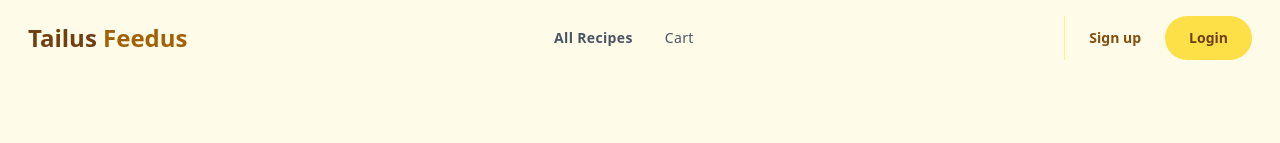
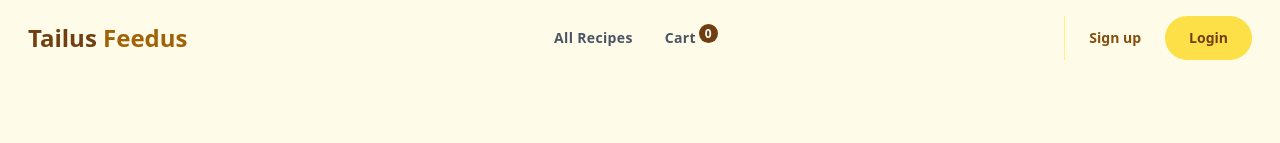
Before and after one commit to khandokarIsmailDev/practical-assessment-repliq, a Next.js app: page / in a window 1280 px wide. Shown: the top 143 px of the page. Built offline with nearby package versions, Linux system fonts and the light colour scheme; no server answers.

Commit message:
add to cart functionlity added with nav

```diff
--- a/components/Modal.jsx
+++ b/components/Modal.jsx
@@ -3,7 +3,7 @@ import React, { Fragment } from "react";
 import { Dialog, Transition } from "@headlessui/react";
 import SingleRecipe from "./Recipes/SingleRecipe";
 
-const Modal = ({id, isOpen, setIsOpen, children }) => {
+const Modal = ({id, isOpen, setIsOpen, children, handleAddToCart }) => {
   return (
     <Transition.Root show={isOpen} as={Fragment}>
       <Dialog
@@ -39,7 +39,7 @@ const Modal = ({id, isOpen, setIsOpen, children }) => {
               leaveTo="opacity-0 translate-y-4 sm:translate-y-0 sm:scale-95"
             >
               <Dialog.Panel className="w-full px-4 py-4 mx-4 text-left transition-all transform bg-white rounded-lg shadow-xl sm:my-8 sm:w-full sm:max-w-lg sm:p-6">
-                <SingleRecipe id={id} setIsOpen={setIsOpen} />
+                <SingleRecipe id={id} setIsOpen={setIsOpen} handleAddToCart={handleAddToCart} />
               </Dialog.Panel>
             </Transition.Child>
           </div>
--- /dev/null
+++ b/components/NavAddToCard.jsx
@@ -0,0 +1,17 @@
+"use client"
+import Link from "next/link";
+import React,{useContext} from "react";
+import { AddToCardContext } from "@/context";
+
+export default function NavAddToCard() {
+  const {cart} = useContext(AddToCardContext)
+  return (
+    <Link
+      href="/cart"
+      className="block md:px-4 font-bold transition hover:text-yellow-700 relative"
+    >
+      <span >Cart</span>
+      <span className="text-white absolute top-[-4px] right-[-6px] text-xs h-4 w-4 p-[.6rem] rounded-full bg-[#713E12] flex items-center justify-center">{cart.length}</span>
+    </Link>
+  );
+}
--- a/components/Navbar.jsx
+++ b/components/Navbar.jsx
@@ -2,6 +2,7 @@
 import Link from "next/link";
 import React, { useEffect, useState } from "react";
 import Cookies from "js-cookie";
+import NavAddToCard from "./NavAddToCard";
 
 const Navbar = () => {
   const [isAuthenticated, setIsAuthenticated] = useState(false);
@@ -56,9 +57,7 @@ const Navbar = () => {
                   </Link>
                 </li>
                 <li>
-                  <Link href="/cart" className="block md:px-4 transition hover:text-yellow-700">
-                    <span>Cart</span>
-                  </Link>
+                  <NavAddToCard />
                 </li>
               </ul>
             </div>
--- /dev/null
+++ b/components/Recipes/AddToCard.jsx
@@ -0,0 +1,8 @@
+"use client";
+import React from 'react'
+
+export default function AddToCard({padding, handleAddToCart}) {
+  return (
+    <button className={`bg-[#713E12] font-semibold hover:bg-[#713E12]/80 transition-all duration-300 text-white px-4 py-${padding} group-hover:py-2  rounded-md`} onClick={handleAddToCart}>Add To Cart</button>
+  )
+}
--- a/components/Recipes/RecipeCard.jsx
+++ b/components/Recipes/RecipeCard.jsx
@@ -1,8 +1,14 @@
+"use client";
 import Image from "next/image";
-import React from "react";
+import AddToCard from "./AddToCard";
 
-const RecipeCard = ({ recipe, handleDetailsOpen }) => {
+
+
+const RecipeCard = ({ recipe, handleDetailsOpen, handleAddToCart }) => {
   // console.log("here is recipe", recipe.idMeal);
+
+
+
   return (
     <div
       onClick={() => handleDetailsOpen(recipe?.idMeal)}
@@ -26,7 +32,13 @@ const RecipeCard = ({ recipe, handleDetailsOpen }) => {
       </p>
       <div className="relative mx-auto flex gap-3 items-center justify-between invisible scale-0 group-hover:scale-100 transition-all duration-500  group-hover:visible">
         <button className="text-primary text-[#713E12]">Click to see details</button>
-        <button className="bg-[#713E12] font-semibold hover:bg-[#713E12]/80 transition-all duration-300 text-white px-4 py-0 group-hover:py-2  rounded-md">Add To Cart</button>
+        <AddToCard
+          padding={0}
+          handleAddToCart={(event) => {
+            event.stopPropagation(); // Prevents the click event from bubbling up
+            handleAddToCart(recipe);
+          }}
+        />
       </div>
     </div>
   );
--- a/components/Recipes/RecipesList.jsx
+++ b/components/Recipes/RecipesList.jsx
@@ -1,9 +1,11 @@
 "use client";
 import HttpKit from "@/common/helpers/HttpKit";
 import { useQuery } from "@tanstack/react-query";
-import React, { useEffect, useState } from "react";
+import React, { useEffect, useState, useContext } from "react";
 import RecipeCard from "./RecipeCard";
 import Modal from "../Modal";
+import { AddToCardContext } from "@/context";
+import {toast} from "react-toastify";
 
 
 const RecipesList = () => {
@@ -12,6 +14,8 @@ const RecipesList = () => {
   const [recipes, setRecipes] = useState([]);
   const [searchInput, setSearchInput] = useState("abc");
   const [searchQuery, setSearchQuery] = useState(null);
+
+  const { cart, setCart } = useContext(AddToCardContext);
 
   const { data, isLoading, error } = useQuery({
     queryKey: ["recipes"],
@@ -25,6 +29,8 @@ const RecipesList = () => {
       setRecipes(data);
     }
   }, [data]);
+
+
 
   const handleSearch = () => {
     setSearchQuery(searchInput);
@@ -40,6 +46,16 @@ const RecipesList = () => {
 
   if (isLoading) return <div>Loading recipes...</div>;
   if (error) return <div>Error loading recipes: {error.message}</div>;
+
+
+  console.log("here is cart", cart);
+
+  const handleAddToCart = (recipe) => {
+    setCart([...cart, recipe])
+    toast.success(`Recipe added to cart ${cart.length+1} items`)
+  }
+
+
 
   return (
     <div className="bg-gray-50 py-10">
@@ -89,6 +105,7 @@ const RecipesList = () => {
                   key={recipe?.id}
                   recipe={recipe}
                   handleDetailsOpen={handleDetailsOpen}
+                  handleAddToCart={handleAddToCart}
                 />
               ))}
             </div>
@@ -97,7 +114,7 @@ const RecipesList = () => {
       </div>
 
       {/* Modal*/}
-      <Modal isOpen={openDetails} id={recipeId} setIsOpen={setOpenDetails}>
+      <Modal isOpen={openDetails} id={recipeId} setIsOpen={setOpenDetails} handleAddToCart={handleAddToCart}>
         {/* <SingleRecipe name={'ismail'} id={recipeId} setIsOpen={setOpenDetails} /> */}
       </Modal>
 
--- a/components/Recipes/SingleRecipe.jsx
+++ b/components/Recipes/SingleRecipe.jsx
@@ -2,8 +2,9 @@ import HttpKit from "@/common/helpers/HttpKit";
 import { useQuery } from "@tanstack/react-query";
 import Image from "next/image";
 import React from "react";
+import AddToCard from "./AddToCard";
 
-const SingleRecipe = ({ id, setIsOpen }) => {
+const SingleRecipe = ({ id, setIsOpen, handleAddToCart }) => {
   const { data, isLoading, error } = useQuery({
     queryKey: ["recipe-details",id],
     queryFn: () => HttpKit.getRecipeDetails(id),
@@ -22,7 +23,7 @@ const SingleRecipe = ({ id, setIsOpen }) => {
         <Image src={data?.strMealThumb} width={500} height={500} alt="Image" />
       </div>
       <h2 className="text2xl font-semibold">{data?.strMeal}</h2>
-      <button className="bg-[#713E12] font-semibold hover:bg-[#713E12]/80 transition-all duration-300 text-white p-2 rounded-md">Add To Cart</button>
+      <AddToCard padding={2} handleAddToCart={() => handleAddToCart(data)} />
     </div>
   );
 };
```
Also changed, not shown: 1 other file (tests, documents, lock files or other folders).
